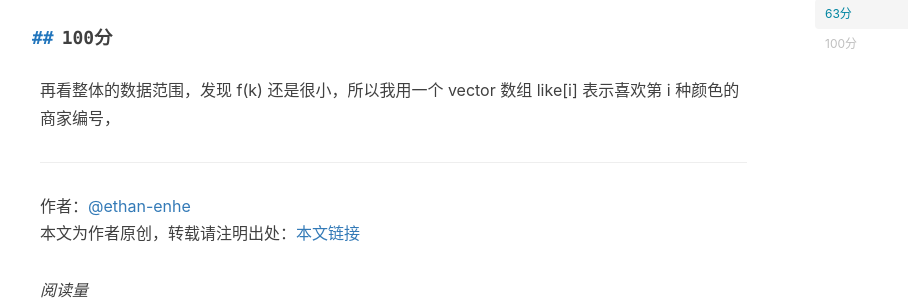
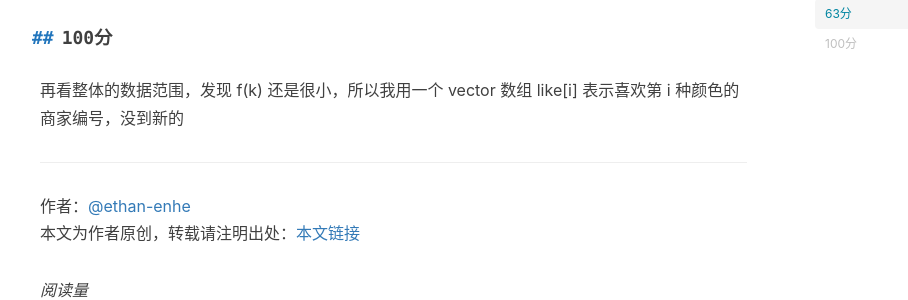
Before and after one commit to ethan-enhe/ethan-enhe.github.io, a Jekyll site: the page built from _posts/2020-08-18-【题解】[APIO2020]T1粉刷墙壁.md, in a window 1280 px wide and 900 px high, scrolled down 1828 px. Shown: the part 180-480 px from the top of the window, without its empty margins (225-1133 px from the left). Built offline with Jekyll 4.4.1, drawn with Linux system fonts in a browser that asks for light colours; nearby versions of some CDN libraries; formulas are drawn with MathJax 3; comment, search, counter and statistics services are not loaded.

Commit message:
_posts/2020-08-18-【题解】[APIO2020]T1粉刷墙壁.md updated from https://stackedit.io/

```diff
--- a/_posts/2020-08-18-【题解】[APIO2020]T1粉刷墙壁.md
+++ b/_posts/2020-08-18-【题解】[APIO2020]T1粉刷墙壁.md
@@ -65,11 +65,11 @@ $$
 观察数据特点：f(k)<1，我们可以利用这点来优化我们的dp，即：在转移时只转移喜欢 C[i] 这个颜色的那个商家即可，这个思路也给正解打下了基础，但至于加了这个优化之后，滚动时怎么清零数组，待会会说。
 
 ### 100分
-再看整体的数据范围，发现 f(k) 还是很小，所以我用一个 vector 数组 like[i] 表示喜欢第 i 种颜色的商家编号，
+再看整体的数据范围，发现 f(k) 还是很小，所以我用一个 vector 数组 like[i] 表示喜欢第 i 种颜色的商家编号，没到新的
 
 <!--stackedit_data:
-eyJoaXN0b3J5IjpbMTg0MDkzNTAyMiwtNDU0NTg5MTEzLDI0Mz
-U2Mzk2NSwtMTM2MTM0Nzk4OSwtNjU0NDIyNDAxLDE4ODA4NDcy
-MTcsNjUzMDA3NTk1LDQ5NDE3OTYxMCwxOTQ1ODY1MDIzLDgwOD
-E4NDA0Ml19
+eyJoaXN0b3J5IjpbMTI4MDQ2MTEzMSwxODQwOTM1MDIyLC00NT
+Q1ODkxMTMsMjQzNTYzOTY1LC0xMzYxMzQ3OTg5LC02NTQ0MjI0
+MDEsMTg4MDg0NzIxNyw2NTMwMDc1OTUsNDk0MTc5NjEwLDE5ND
+U4NjUwMjMsODA4MTg0MDQyXX0=
 -->
```
